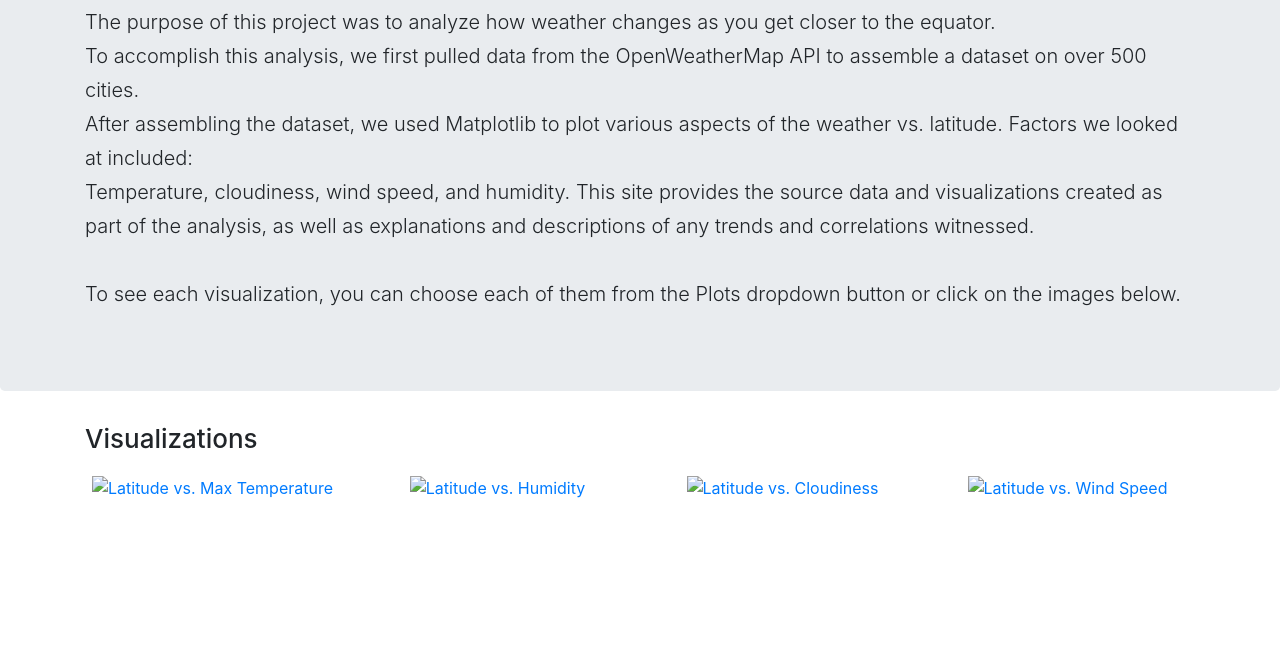
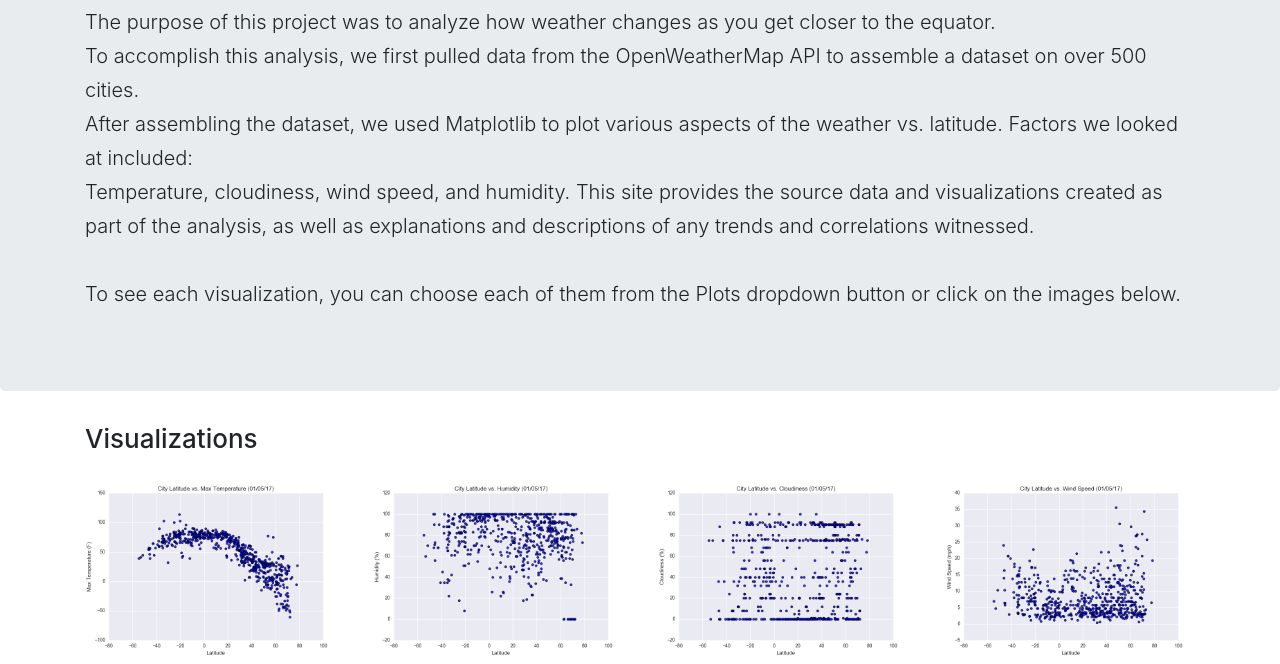
Before and after one commit to Andie009/web_design_challenge, a plain HTML site: page index.html in a window 1280 px wide. Shown: the part 189-853 px from the top of the page. Before the commit the page ends 800 px from the top, so only its background shows below. Drawn offline with nearby package versions, Linux system fonts and the light colour scheme.

Commit message:
Update index.html

```diff
--- a/index.html
+++ b/index.html
@@ -65,10 +65,10 @@
       <div class="container visualization">
         <h2>Visualizations</h2>
         <div class="row">
-          <div class="col"><a href="temperature.html"><img src="images/Fig1.png" alt="Latitude vs. Max Temperature" width="230px" height="190px"></a></div>
-          <div class="col"><a href="humidity.html"><img src="images/Fig2.png" alt="Latitude vs. Humidity" width="230px" height="190px"></a></div>
-          <div class="col"><a href="cloudiness.html"><img src="images/Fig3.png" alt="Latitude vs. Cloudiness" hwidth="230px" height="190px"></a></div>
-          <div class="col"><a href="wind.html"><img src="images/Fig4.png" alt="Latitude vs. Wind Speed" width="230px" height="190px"></a></div>
+          <div class="col"><a href="temperature.html"><img src="Resources/assets/images/Fig1.png" alt="Latitude vs. Max Temperature" width="230px" height="190px"></a></div>
+          <div class="col"><a href="humidity.html"><img src="Resources/assets/images/Fig2.png" alt="Latitude vs. Humidity" width="230px" height="190px"></a></div>
+          <div class="col"><a href="cloudiness.html"><img src="Resources/assets/images/Fig3.png" alt="Latitude vs. Cloudiness" hwidth="230px" height="190px"></a></div>
+          <div class="col"><a href="wind.html"><img src="Resources/assets/images/Fig4.png" alt="Latitude vs. Wind Speed" width="230px" height="190px"></a></div>
       </div>
       </div>
     <section>
```
